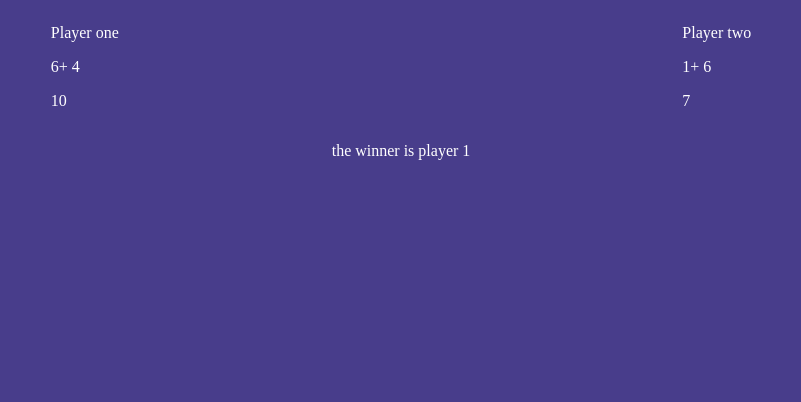
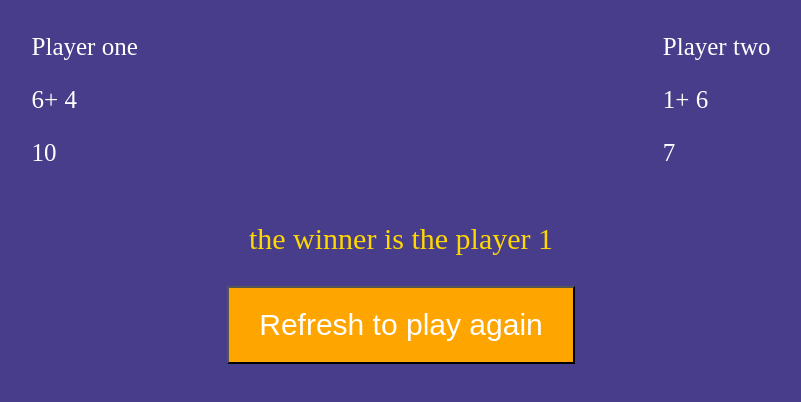
Before and after one commit to AlessandroDico/js-dadi, a plain HTML site: page index.html in a window 1280 px wide. Shown: the whole page, without its empty margins (239-1040 px from the left). Drawn offline with Linux system fonts and the light colour scheme.

Commit message:
aggiunto bottone refresh

```diff
--- a/assets/main.js
+++ b/assets/main.js
@@ -1,14 +1,6 @@
 // Generare un numero casuale tra 1 e 6 per simulare il lancio di un dado (giocata 1).
 // Generare un secondo numero casuale tra 1 e 6, che sarà la seconda giocata.
 // Comunicare quali dei due utenti (tra giocatore 1 e giocatore 2) ha vinto.
-
-// CHIEDERE I NOMI AI GIOCATORI
-
-// var player_one = prompt('nome giocatore 1');
-// console.log(player_one);
-//
-// var player_two = prompt('nome giocatore 2');
-// console.log(player_two);
 
 // CREARE I DUE TIRI DI DADI
 
@@ -46,10 +38,10 @@ document.getElementById('player_two_result').innerHTML = (throws_results_player_
 
 
 if (throws_results_player_one > throws_results_player_two) {
-    document.getElementById('the_winner_is').innerHTML = ('the winner is player 1');
+    document.getElementById('the_winner_is').innerHTML = ('the winner is the player 1');
 
 } else if (throws_results_player_one < throws_results_player_two) {
-    document.getElementById('the_winner_is').innerHTML = ('the winner is player 2');
+    document.getElementById('the_winner_is').innerHTML = ('the winner is the player 2');
 } else {
     document.getElementById('the_winner_is').innerHTML = ('Draw');
 }
--- a/assets/style.css
+++ b/assets/style.css
@@ -1,6 +1,7 @@
 body {
 background-color: darkslateblue;
 color: #fff;
+font-size: 25px;
 }
 
 .main {
@@ -11,4 +12,15 @@ color: #fff;
 
 p.winner {
     text-align: center;
+    color: gold;
+    font-size: 30px;
 }
+
+button {
+    display: block;
+    margin: auto;
+    padding: 20px 30px;
+    background-color: orange;
+    color: #fff;
+    font-size: 30px;
+}
--- a/index.html
+++ b/index.html
@@ -24,7 +24,7 @@
 
         <p class="winner" id="the_winner_is"></p>
 
-
+        <button onClick="window.location.reload();">Refresh to play again</button>
 
         <script src="assets/main.js" charset="utf-8"></script>
     </body>
```
